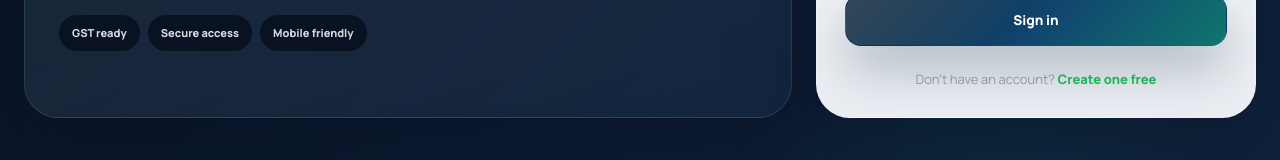
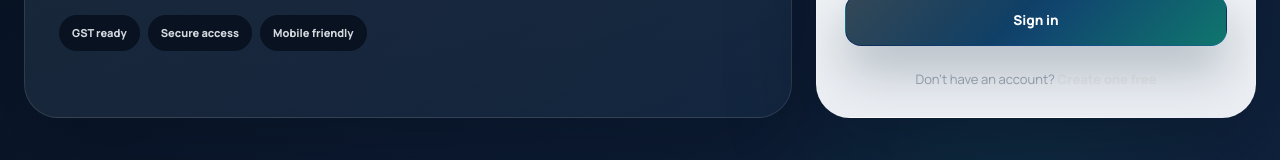
Before and after one commit to kulshreshthsr/Rakh-rakhaav, a Next.js app in the folder client/: page /login in a window 1280 px wide. Shown: the part 391-551 px from the top of the page. Built offline with nearby package versions, Linux system fonts and the light colour scheme.

Commit message:
Remove color accents from shared app theme

```diff
--- a/client/src/app/globals.css
+++ b/client/src/app/globals.css
@@ -10,11 +10,11 @@
   --app-bg: #0f172a;
   --app-card: rgba(255, 255, 255, 0.04);
   --app-card-2: rgba(17, 24, 39, 0.94);
-  --app-primary: #22c55e;
-  --app-secondary: #3b82f6;
-  --app-accent: #a78bfa;
-  --app-danger: #ef4444;
-  --app-warning: #f59e0b;
+  --app-primary: #e5e7eb;
+  --app-secondary: #cbd5e1;
+  --app-accent: #94a3b8;
+  --app-danger: #f1f5f9;
+  --app-warning: #d1d5db;
   --app-text: #e5e7eb;
   --app-muted: #9ca3af;
   --navy: #0f172a;
@@ -23,28 +23,28 @@
   --navy-light: #334155;
   --navy-soft: #172033;
   --navy-deep: #0b1120;
-  --royal: #3b82f6;
-  --sky: #38bdf8;
-  --rose: #fb7185;
-  --violet: #a78bfa;
-
-  --primary: #22c55e;
-  --primary-2: #3b82f6;
-  --primary-3: #a78bfa;
-  --primary-light: rgba(59, 130, 246, 0.16);
-  --primary-border: rgba(59, 130, 246, 0.28);
-
-  --emerald: #22c55e;
-  --emerald-2: #4ade80;
-  --emerald-3: #86efac;
-  --emerald-4: rgba(34, 197, 94, 0.12);
-  --emerald-light: rgba(34, 197, 94, 0.12);
-  --emerald-border: rgba(34, 197, 94, 0.24);
-
-  --gold: #f59e0b;
-  --gold-2: #fbbf24;
-  --gold-3: #fcd34d;
-  --gold-light: rgba(245, 158, 11, 0.14);
+  --royal: #cbd5e1;
+  --sky: #cbd5e1;
+  --rose: #cbd5e1;
+  --violet: #cbd5e1;
+
+  --primary: #e5e7eb;
+  --primary-2: #cbd5e1;
+  --primary-3: #94a3b8;
+  --primary-light: rgba(203, 213, 225, 0.12);
+  --primary-border: rgba(203, 213, 225, 0.2);
+
+  --emerald: #e5e7eb;
+  --emerald-2: #cbd5e1;
+  --emerald-3: #94a3b8;
+  --emerald-4: rgba(255, 255, 255, 0.06);
+  --emerald-light: rgba(255, 255, 255, 0.06);
+  --emerald-border: rgba(255, 255, 255, 0.12);
+
+  --gold: #d1d5db;
+  --gold-2: #cbd5e1;
+  --gold-3: #94a3b8;
+  --gold-light: rgba(255, 255, 255, 0.06);
 
   --bg: #0f172a;
   --surface: rgba(17, 24, 39, 0.86);
@@ -55,18 +55,18 @@
   --border: rgba(255, 255, 255, 0.08);
   --border-strong: rgba(255, 255, 255, 0.16);
 
-  --success: #22c55e;
-  --success-bg: rgba(34, 197, 94, 0.12);
-  --success-border: rgba(34, 197, 94, 0.24);
-  --danger: #ef4444;
-  --danger-bg: rgba(239, 68, 68, 0.12);
-  --danger-border: rgba(239, 68, 68, 0.24);
-  --warning: #f59e0b;
-  --warning-bg: rgba(245, 158, 11, 0.12);
-  --warning-border: rgba(245, 158, 11, 0.24);
-  --info: #3b82f6;
-  --info-bg: rgba(59, 130, 246, 0.12);
-  --info-border: rgba(59, 130, 246, 0.24);
+  --success: #e5e7eb;
+  --success-bg: rgba(255, 255, 255, 0.06);
+  --success-border: rgba(255, 255, 255, 0.12);
+  --danger: #e5e7eb;
+  --danger-bg: rgba(255, 255, 255, 0.06);
+  --danger-border: rgba(255, 255, 255, 0.12);
+  --warning: #e5e7eb;
+  --warning-bg: rgba(255, 255, 255, 0.06);
+  --warning-border: rgba(255, 255, 255, 0.12);
+  --info: #e5e7eb;
+  --info-bg: rgba(255, 255, 255, 0.06);
+  --info-border: rgba(255, 255, 255, 0.12);
 
   --text: #e5e7eb;
   --text-2: #cbd5e1;
@@ -79,7 +79,7 @@
   --shadow: 0 24px 54px rgba(2, 6, 23, 0.34);
   --shadow-md: 0 30px 72px rgba(2, 6, 23, 0.42);
   --shadow-lg: 0 44px 110px rgba(2, 6, 23, 0.48);
-  --shadow-green: 0 22px 52px rgba(34, 197, 94, 0.16);
+  --shadow-green: 0 22px 52px rgba(15, 23, 42, 0.24);
   --shadow-premium: 0 40px 100px rgba(2, 6, 23, 0.44);
   --ring: 0 0 0 1px rgba(255, 255, 255, 0.08), 0 20px 48px rgba(2, 6, 23, 0.36);
 
@@ -106,11 +106,11 @@
 }
 
 .ui-card.ui-card-danger {
-  border-color: rgba(239, 68, 68, 0.32);
+  border-color: rgba(255, 255, 255, 0.08);
 }
 
 .ui-card.ui-card-success {
-  border-color: rgba(34, 197, 94, 0.28);
+  border-color: rgba(255, 255, 255, 0.08);
 }
 
 .ui-card-head {
@@ -161,7 +161,7 @@
 
 .ui-stat-card.is-clickable:hover {
   transform: translateY(-2px);
-  border-color: rgba(6, 182, 212, 0.26);
+  border-color: rgba(255, 255, 255, 0.16);
 }
 
 .ui-stat-top {
@@ -201,7 +201,7 @@
   align-items: center;
   justify-content: center;
   color: #f8fafc;
-  background: linear-gradient(135deg, rgba(59, 130, 246, 0.22), rgba(167, 139, 250, 0.16));
+  background: linear-gradient(135deg, rgba(255, 255, 255, 0.12), rgba(255, 255, 255, 0.06));
   border: 1px solid rgba(255, 255, 255, 0.08);
   font-size: 11px;
   font-weight: 800;
@@ -210,23 +210,14 @@
 }
 
 .ui-tone-money .ui-stat-value,
-.ui-value-money {
-  color: var(--app-primary);
-}
-
+.ui-value-money,
 .ui-tone-secondary .ui-stat-value,
-.ui-value-secondary {
-  color: var(--app-secondary);
-}
-
+.ui-value-secondary,
 .ui-tone-danger .ui-stat-value,
-.ui-value-danger {
-  color: var(--app-danger);
-}
-
+.ui-value-danger,
 .ui-tone-warning .ui-stat-value,
 .ui-value-warning {
-  color: var(--app-warning);
+  color: var(--app-text);
 }
 
 .ui-action-btn {
@@ -253,14 +244,14 @@
 
 .ui-action-primary {
   color: #f8fafc;
-  background: linear-gradient(135deg, #3b82f6, #22c55e);
-  box-shadow: 0 18px 36px rgba(34, 197, 94, 0.2);
+  background: linear-gradient(135deg, #475569, #1f2937);
+  box-shadow: 0 18px 36px rgba(15, 23, 42, 0.24);
 }
 
 .ui-action-secondary {
   color: #eff6ff;
-  background: linear-gradient(135deg, #3b82f6, #a78bfa);
-  box-shadow: 0 18px 36px rgba(59, 130, 246, 0.22);
+  background: linear-gradient(135deg, #334155, #111827);
+  box-shadow: 0 18px 36px rgba(15, 23, 42, 0.22);
 }
 
 .ui-action-dark {
@@ -272,20 +263,20 @@
 
 .ui-action-danger {
   color: #ffffff;
-  background: linear-gradient(135deg, #ef4444, #dc2626);
-  box-shadow: 0 16px 32px rgba(239, 68, 68, 0.22);
+  background: linear-gradient(135deg, #475569, #1f2937);
+  box-shadow: 0 16px 32px rgba(15, 23, 42, 0.24);
 }
 
 .ui-action-warning {
   color: #fff7ed;
-  background: linear-gradient(135deg, #f59e0b, #f97316);
-  box-shadow: 0 16px 32px rgba(249, 115, 22, 0.2);
+  background: linear-gradient(135deg, #475569, #1f2937);
+  box-shadow: 0 16px 32px rgba(15, 23, 42, 0.24);
 }
 
 .ui-action-whatsapp {
   color: #f0fdf4;
-  background: linear-gradient(135deg, #25D366, #16a34a);
-  box-shadow: 0 14px 30px rgba(37, 211, 102, 0.2);
+  background: linear-gradient(135deg, #475569, #1f2937);
+  box-shadow: 0 14px 30px rgba(15, 23, 42, 0.24);
 }
 
 .ui-badge {
@@ -301,27 +292,27 @@
 }
 
 .ui-badge-success {
-  background: rgba(34, 197, 94, 0.14);
-  color: #86efac;
-  border-color: rgba(34, 197, 94, 0.24);
+  background: rgba(255, 255, 255, 0.05);
+  color: #cbd5e1;
+  border-color: rgba(255, 255, 255, 0.08);
 }
 
 .ui-badge-warning {
-  background: rgba(245, 158, 11, 0.16);
-  color: #fcd34d;
-  border-color: rgba(245, 158, 11, 0.24);
+  background: rgba(255, 255, 255, 0.05);
+  color: #cbd5e1;
+  border-color: rgba(255, 255, 255, 0.08);
 }
 
 .ui-badge-danger {
-  background: rgba(239, 68, 68, 0.14);
-  color: #fda4af;
-  border-color: rgba(239, 68, 68, 0.24);
+  background: rgba(255, 255, 255, 0.05);
+  color: #cbd5e1;
+  border-color: rgba(255, 255, 255, 0.08);
 }
 
 .ui-badge-secondary {
-  background: rgba(59, 130, 246, 0.16);
-  color: #bfdbfe;
-  border-color: rgba(59, 130, 246, 0.24);
+  background: rgba(255, 255, 255, 0.05);
+  color: #cbd5e1;
+  border-color: rgba(255, 255, 255, 0.08);
 }
 
 .ui-badge-neutral {
@@ -3775,9 +3766,9 @@ textarea.form-input {
 .app-shell-root {
   color: var(--app-text);
   background:
-    radial-gradient(circle at top right, rgba(59, 130, 246, 0.14), transparent 20%),
-    radial-gradient(circle at 16% 12%, rgba(167, 139, 250, 0.12), transparent 18%),
-    radial-gradient(circle at bottom left, rgba(34, 197, 94, 0.12), transparent 24%),
+    radial-gradient(circle at top right, rgba(255, 255, 255, 0.06), transparent 20%),
+    radial-gradient(circle at 16% 12%, rgba(255, 255, 255, 0.04), transparent 18%),
+    radial-gradient(circle at bottom left, rgba(255, 255, 255, 0.04), transparent 24%),
     var(--app-bg);
 }
 
@@ -3842,7 +3833,7 @@ textarea.form-input {
 .app-shell-root .stat-card::before {
   background:
     linear-gradient(135deg, rgba(255,255,255,0.08), transparent 34%),
-    radial-gradient(circle at top right, rgba(59, 130, 246, 0.12), transparent 26%) !important;
+    radial-gradient(circle at top right, rgba(255, 255, 255, 0.05), transparent 26%) !important;
 }
 
 .app-shell-root .card::after,
@@ -3856,9 +3847,9 @@ textarea.form-input {
 
 .app-shell-root .hero-panel {
   background:
-    radial-gradient(circle at 84% 12%, rgba(34, 197, 94, 0.16), transparent 18%),
-    radial-gradient(circle at 14% 16%, rgba(59, 130, 246, 0.16), transparent 20%),
-    radial-gradient(circle at 62% 72%, rgba(167, 139, 250, 0.12), transparent 26%),
+    radial-gradient(circle at 84% 12%, rgba(255, 255, 255, 0.06), transparent 18%),
+    radial-gradient(circle at 14% 16%, rgba(255, 255, 255, 0.05), transparent 20%),
+    radial-gradient(circle at 62% 72%, rgba(255, 255, 255, 0.04), transparent 26%),
     linear-gradient(135deg, rgba(255,255,255,0.06) 0%, rgba(17,24,39,0.92) 54%, rgba(15,23,42,0.96) 100%) !important;
   border-color: rgba(255,255,255,0.08) !important;
   box-shadow: 0 28px 64px rgba(2, 6, 23, 0.42) !important;
@@ -3880,7 +3871,7 @@ textarea.form-input {
 }
 
 .app-shell-root thead {
-  background: linear-gradient(135deg, rgba(59,130,246,0.14), rgba(167,139,250,0.12), rgba(255,255,255,0.04)) !important;
+  background: linear-gradient(135deg, rgba(255,255,255,0.06), rgba(255,255,255,0.04), rgba(255,255,255,0.03)) !important;
 }
 
 .app-shell-root th {
@@ -3897,11 +3888,11 @@ textarea.form-input {
 }
 
 .app-shell-root tbody tr:hover td {
-  background: rgba(59, 130, 246, 0.08) !important;
+  background: rgba(255, 255, 255, 0.05) !important;
 }
 
 .app-shell-root tbody tr:hover td:first-child {
-  box-shadow: inset 3px 0 0 rgba(59, 130, 246, 0.6);
+  box-shadow: inset 3px 0 0 rgba(255, 255, 255, 0.22);
 }
 
 .app-shell-root .form-input,
@@ -3941,7 +3932,7 @@ textarea.form-input {
 }
 
 .app-shell-root .filter-pill.is-active {
-  background: linear-gradient(135deg, var(--app-secondary), var(--app-accent)) !important;
+  background: linear-gradient(135deg, #475569, #1f2937) !important;
   color: #ffffff !important;
   border-color: transparent !important;
 }
@@ -3956,29 +3947,29 @@ textarea.form-input {
 }
 
 .app-shell-root .btn-primary {
-  background: linear-gradient(135deg, var(--app-secondary), var(--app-accent)) !important;
+  background: linear-gradient(135deg, #475569, #1f2937) !important;
   color: #ffffff !important;
-  border-color: rgba(59, 130, 246, 0.22) !important;
-  box-shadow: 0 18px 36px rgba(59, 130, 246, 0.24) !important;
+  border-color: rgba(255, 255, 255, 0.12) !important;
+  box-shadow: 0 18px 36px rgba(15, 23, 42, 0.24) !important;
 }
 
 .app-shell-root .btn-success {
-  background: linear-gradient(135deg, #16a34a, var(--app-primary)) !important;
+  background: linear-gradient(135deg, #475569, #1f2937) !important;
   color: #ffffff !important;
-  border-color: rgba(34, 197, 94, 0.24) !important;
-  box-shadow: 0 18px 36px rgba(34, 197, 94, 0.18) !important;
+  border-color: rgba(255, 255, 255, 0.12) !important;
+  box-shadow: 0 18px 36px rgba(15, 23, 42, 0.24) !important;
 }
 
 .app-shell-root .btn-warning {
-  background: linear-gradient(135deg, #f59e0b, #f97316) !important;
+  background: linear-gradient(135deg, #475569, #1f2937) !important;
   color: #ffffff !important;
-  box-shadow: 0 18px 36px rgba(249, 115, 22, 0.18) !important;
+  box-shadow: 0 18px 36px rgba(15, 23, 42, 0.24) !important;
 }
 
 .app-shell-root .btn-danger {
-  background: linear-gradient(135deg, #ef4444, #fb7185) !important;
+  background: linear-gradient(135deg, #475569, #1f2937) !important;
   color: #ffffff !important;
-  box-shadow: 0 18px 36px rgba(239, 68, 68, 0.2) !important;
+  box-shadow: 0 18px 36px rgba(15, 23, 42, 0.24) !important;
 }
 
 .app-shell-root .btn-ghost {
@@ -3993,53 +3984,53 @@ textarea.form-input {
 }
 
 .app-shell-root .action-soft.print {
-  background: linear-gradient(135deg, #1e3a5f, var(--app-secondary)) !important;
-  border-color: rgba(59, 130, 246, 0.26) !important;
+  background: linear-gradient(135deg, #475569, #1f2937) !important;
+  border-color: rgba(255, 255, 255, 0.12) !important;
 }
 
 .app-shell-root .action-soft.whatsapp {
-  background: linear-gradient(135deg, #16a34a, #25D366) !important;
-  border-color: rgba(37, 211, 102, 0.24) !important;
+  background: linear-gradient(135deg, #475569, #1f2937) !important;
+  border-color: rgba(255, 255, 255, 0.12) !important;
 }
 
 .app-shell-root .action-soft.edit {
-  background: linear-gradient(135deg, #1d4f7a, var(--app-secondary)) !important;
-  border-color: rgba(59, 130, 246, 0.24) !important;
+  background: linear-gradient(135deg, #475569, #1f2937) !important;
+  border-color: rgba(255, 255, 255, 0.12) !important;
 }
 
 .app-shell-root .action-soft.delete {
-  background: linear-gradient(135deg, #dc2626, #ef4444) !important;
-  border-color: rgba(239, 68, 68, 0.24) !important;
+  background: linear-gradient(135deg, #475569, #1f2937) !important;
+  border-color: rgba(255, 255, 255, 0.12) !important;
 }
 
 .app-shell-root .action-soft.stock,
 .app-shell-root .action-soft.history {
-  background: linear-gradient(135deg, #134e4a, var(--app-accent)) !important;
-  border-color: rgba(6, 182, 212, 0.24) !important;
+  background: linear-gradient(135deg, #475569, #1f2937) !important;
+  border-color: rgba(255, 255, 255, 0.12) !important;
 }
 
 .app-shell-root .badge-green {
-  background: rgba(34, 197, 94, 0.14) !important;
-  color: #86efac !important;
-  border-color: rgba(34, 197, 94, 0.24) !important;
+  background: rgba(255, 255, 255, 0.05) !important;
+  color: #cbd5e1 !important;
+  border-color: rgba(255, 255, 255, 0.08) !important;
 }
 
 .app-shell-root .badge-yellow {
-  background: rgba(245, 158, 11, 0.14) !important;
-  color: #fcd34d !important;
-  border-color: rgba(245, 158, 11, 0.24) !important;
+  background: rgba(255, 255, 255, 0.05) !important;
+  color: #cbd5e1 !important;
+  border-color: rgba(255, 255, 255, 0.08) !important;
 }
 
 .app-shell-root .badge-red {
-  background: rgba(239, 68, 68, 0.12) !important;
-  color: #fda4af !important;
-  border-color: rgba(239, 68, 68, 0.22) !important;
+  background: rgba(255, 255, 255, 0.05) !important;
+  color: #cbd5e1 !important;
+  border-color: rgba(255, 255, 255, 0.08) !important;
 }
 
 .app-shell-root .empty-state-icon,
 .app-shell-root .customer-chip-avatar,
 .app-shell-root .wizard-step.is-active .wizard-step-index {
-  background: linear-gradient(135deg, var(--app-secondary), var(--app-accent)) !important;
+  background: linear-gradient(135deg, #475569, #1f2937) !important;
   color: #ffffff !important;
 }
 
@@ -4049,13 +4040,72 @@ textarea.form-input {
 }
 
 .app-shell-root .wizard-step.is-active {
-  background: linear-gradient(180deg, rgba(59,130,246,0.16), rgba(167,139,250,0.1)) !important;
-  border-color: rgba(59, 130, 246, 0.24) !important;
-}
-
-.app-shell-root .status-dot.is-green { background: #22c55e; }
-.app-shell-root .status-dot.is-yellow { background: #f59e0b; }
-.app-shell-root .status-dot.is-red { background: #ef4444; }
+  background: linear-gradient(180deg, rgba(255,255,255,0.08), rgba(255,255,255,0.04)) !important;
+  border-color: rgba(255, 255, 255, 0.12) !important;
+}
+
+.app-shell-root .status-dot.is-green,
+.app-shell-root .status-dot.is-yellow,
+.app-shell-root .status-dot.is-red { background: #cbd5e1; }
+
+.app-shell-root .btn-primary,
+.app-shell-root .btn-success,
+.app-shell-root .btn-warning,
+.app-shell-root .btn-danger,
+.app-shell-root .ui-action-primary,
+.app-shell-root .ui-action-secondary,
+.app-shell-root .ui-action-danger,
+.app-shell-root .ui-action-warning,
+.app-shell-root .ui-action-whatsapp,
+.app-shell-root .top-upgrade-chip,
+.app-shell-root .top-upgrade-chip.is-manage,
+.app-shell-root .fast-billing-scan-chip,
+.app-shell-root .fast-qty-pill.is-active,
+.app-shell-root .mobile-nav-link.is-active,
+.app-shell-root .nav-link.is-active,
+.app-shell-root .segmented-option.is-active,
+.app-shell-root .filter-pill.is-active,
+.app-shell-root .wizard-step.is-active .wizard-step-index,
+.app-shell-root .empty-state-icon,
+.app-shell-root .customer-chip-avatar {
+  background: linear-gradient(135deg, #475569, #1f2937) !important;
+  border-color: rgba(255, 255, 255, 0.12) !important;
+  color: #ffffff !important;
+  box-shadow: 0 16px 34px rgba(15, 23, 42, 0.24) !important;
+}
+
+.app-shell-root .badge-green,
+.app-shell-root .badge-yellow,
+.app-shell-root .badge-red,
+.app-shell-root .badge-blue,
+.app-shell-root .badge-secondary,
+.app-shell-root .ui-badge-success,
+.app-shell-root .ui-badge-warning,
+.app-shell-root .ui-badge-danger,
+.app-shell-root .ui-badge-secondary,
+.app-shell-root .ui-badge-neutral,
+.app-shell-root .brand-live-pill,
+.app-shell-root .dashboard-chip-warning {
+  background: rgba(255, 255, 255, 0.05) !important;
+  color: #cbd5e1 !important;
+  border-color: rgba(255, 255, 255, 0.08) !important;
+  box-shadow: none !important;
+}
+
+.app-shell-root .nav-link-accent,
+.app-shell-root .mobile-nav-glow,
+.app-shell-root .sidebar-orb,
+.app-shell-root .sidebar-orb-top,
+.app-shell-root .sidebar-orb-bottom {
+  background: rgba(255, 255, 255, 0.12) !important;
+}
+
+.app-shell-root .status-dot.is-green,
+.app-shell-root .status-dot.is-yellow,
+.app-shell-root .status-dot.is-red,
+.app-shell-root .status-dot {
+  background: #cbd5e1 !important;
+}
 
 @media (max-width: 1024px) {
   .trust-auth-shell {
```
Also changed, not shown: client/src/app/dashboard/page.js (+30 -30 lines), client/src/components/Layout.js (+34 -69 lines).
